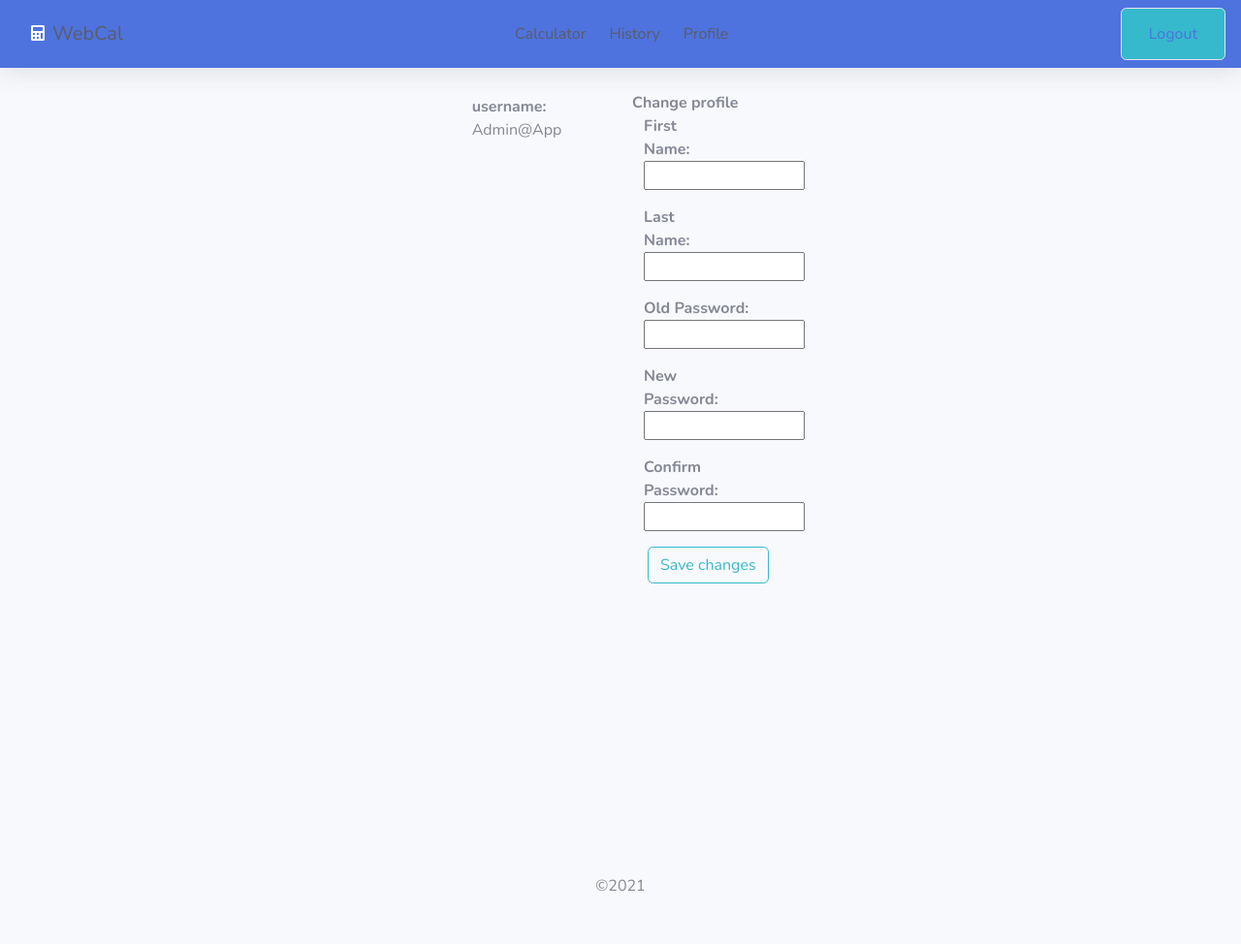
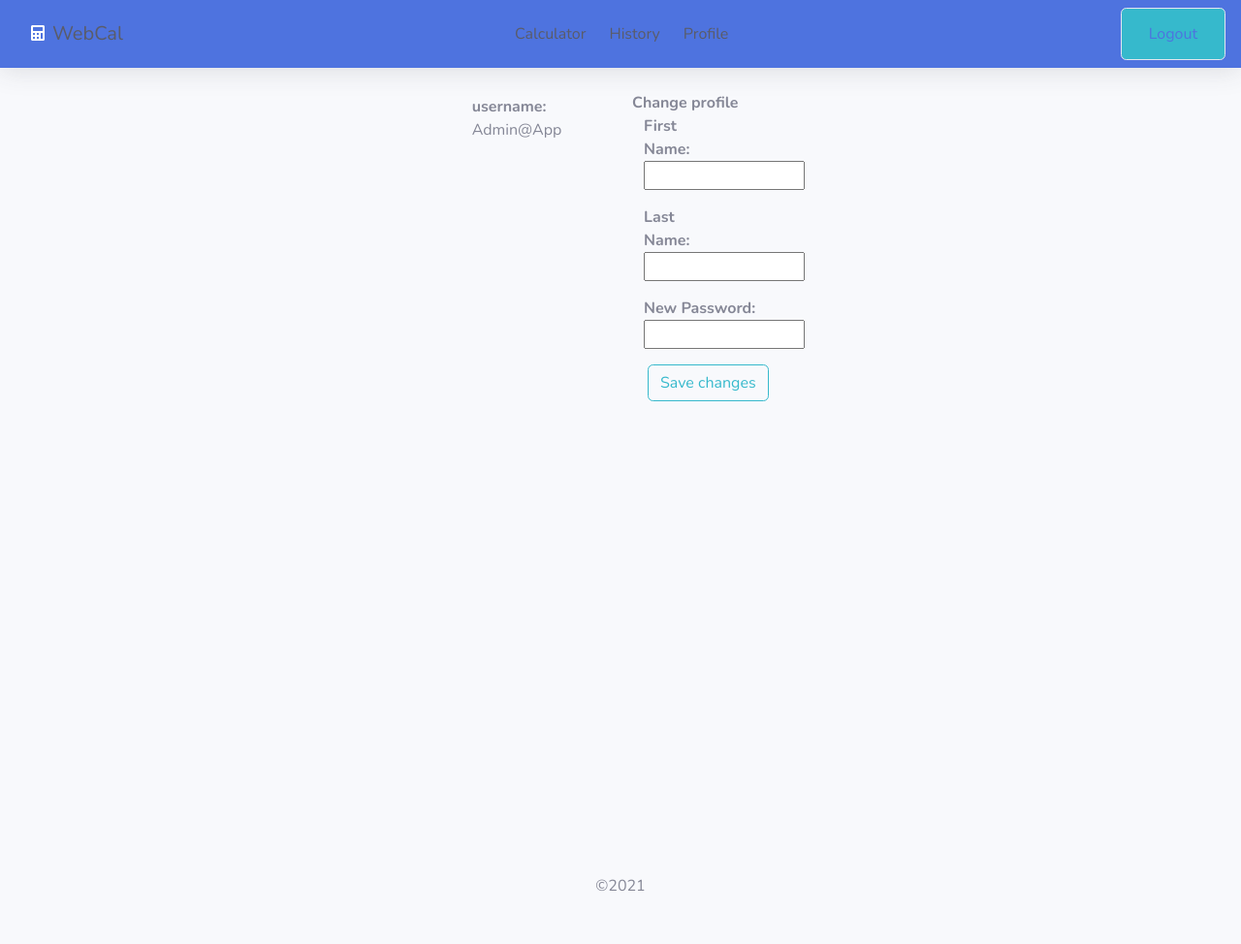
Before and after one commit to Skwaku/WebCalculator, a Django app: page /profile/ in a window 1280 px wide. Shown: the whole page at 97% size. Run offline with Django 3.2, Linux system fonts and the light colour scheme; the first user in the database is signed in; some libraries are stand-ins or nearby versions.

Commit message:
Changes made to user profile template

```diff
--- a/calculator/forms.py
+++ b/calculator/forms.py
@@ -72,29 +72,10 @@ class UserUpdateForm(forms.ModelForm):
     last_name = forms.CharField(widget=forms.TextInput(
         attrs={'class': 'form-control', 'type': 'text', 'name': 'last_name'}),
         max_length=50, required=False)
-    password1 = forms.CharField(widget=forms.PasswordInput(
-        attrs={'class': 'form-control', 'type': 'password', 'name': 'password1'}),
-                                max_length=100, required=False)
-    password2 = forms.CharField(widget=forms.PasswordInput(
-        attrs={'class': 'form-control', 'type': 'password', 'name': 'password2'}),
-        max_length=100, required=False)
-    password3 = forms.CharField(widget=forms.PasswordInput(
-        attrs={'class': 'form-control', 'type': 'password', 'name': 'password3'}),
-        max_length=100, required=False)
+    password = forms.CharField(widget=forms.PasswordInput(
+        attrs={'class': 'form-control', 'type': 'password', 'name': 'password'}),
+                                max_length=100, required=True)
 
     class Meta:
         model = User
-        fields = ['first_name', 'last_name','password1','password2','password3']
-
-    def check_password_exists(self):
-        try:
-            password1 = User.objects.get(password__iexact=self.cleaned_data['password1'])
-            return self.cleaned_data['password1']
-        except User.DoesNotExist:
-            raise forms.ValidationError(_("The password does not exist."))
-
-    def clean_password(self):
-        if 'password2' in self.cleaned_data and 'password3' in self.cleaned_data:
-            if self.cleaned_data['password2'] != self.cleaned_data['password3']:
-                raise forms.ValidationError(_("The two password fields did not match."))
-        return self.cleaned_data
+        fields = ['first_name', 'last_name','password']
--- a/calculator/templates/calculator/profile.html
+++ b/calculator/templates/calculator/profile.html
@@ -37,8 +37,6 @@
                 <div class="col-md-6">
                      <form method="POST" enctype="multipart/form-data">
                         {% csrf_token %}
-
-<!--                        <fieldset class="form-group ml-3 mr-3">-->
                             <strong>Change profile</strong>
                             <div class="col-md-6">
 								<strong>First Name:</strong>
@@ -65,42 +63,17 @@
 							    {% endif %}
                             </div>
                             <div class="col-md-12">
-								<strong>Old Password:</strong>
+								<strong>New Password:</strong>
                                   <div class="form-group">
-                                      <input type="text" id="password1" name="password1" required size="15">
+                                      <input type="text" id="password" name="password" required size="15">
                                   </div>
-								{% if form.password1.errors %}
+								{% if form.password.errors %}
 								   <div class="alert alert-danger alert-dismissible" role="alert" style="padding:1px 1px; font-size:0.8rem;">
 									   <span type="button" class="close" data-dismiss="alert" aria-label="Close"><span aria-hidden="true">&times;</span></span>
-									   {{ form.password1.errors }}
+									   {{ form.password.errors }}
 								   </div>
 							    {% endif %}
                             </div>
-                             <div class="col-md-6">
-								<strong>New Password:</strong>
-                                  <div class="form-group">
-                                      <input type="text" id="password2" name="password2" required size="15">
-                                  </div>
-								{% if form.password2.errors %}
-								   <div class="alert alert-danger alert-dismissible" role="alert" style="padding:1px 1px; font-size:0.8rem;">
-									   <span type="button" class="close" data-dismiss="alert" aria-label="Close"><span aria-hidden="true">&times;</span></span>
-									   {{ form.password2.errors }}
-								   </div>
-							    {% endif %}
-                            </div>
-                            <div class="col-md-6">
-								<strong>Confirm Password:</strong>
-                                  <div class="form-group">
-                                      <input type="text" id="password3" name="password3" required size="15">
-                                  </div>
-								{% if form.password3.errors %}
-								   <div class="alert alert-danger alert-dismissible" role="alert" style="padding:1px 1px; font-size:0.8rem;">
-									   <span type="button" class="close" data-dismiss="alert" aria-label="Close"><span aria-hidden="true">&times;</span></span>
-									   {{ form.password3.errors }}
-								   </div>
-							    {% endif %}
-                            </div>
-<!--                        </fieldset>-->
                         <div class="form-group">
                             <button class="btn btn-outline-info ml-3" type="submit">Save changes</button>
                         </div>
--- a/calculator/views.py
+++ b/calculator/views.py
@@ -77,7 +77,7 @@ def profile(request):
         form = UserUpdateForm(request.POST,instance=request.user)
         if form.is_valid():
             try:
-                password = form.cleaned_data['password2']
+                password = form.cleaned_data['password']
                 first_name = form.cleaned_data['first_name']
                 last_name = form.cleaned_data['last_name']
                 form.save(commit=False)
```
Also changed, not shown: db.sqlite3.
